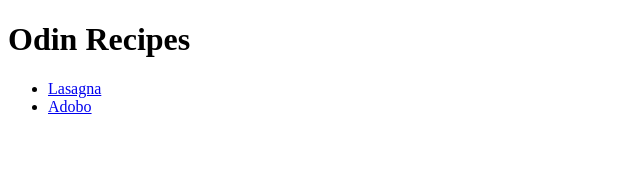
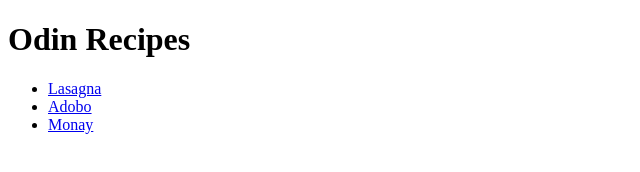
Before and after one commit to jomig11/odin-recipes, a plain HTML site: page index.html in a window 1280 px wide. Shown: the full height of the page, 0-640 px from the left. Drawn offline with Linux system fonts and the light colour scheme.

Commit message:
Add link to monay.html

```diff
--- a/index.html
+++ b/index.html
@@ -11,7 +11,7 @@
     <ul>
         <li><a href="./recipes/lasagna.html">Lasagna</a></li>
         <li><a href="./recipes/adobo.html">Adobo</a></li>
+        <li><a href="./recipes/monay.html">Monay</a></li>
     </ul>
-
 </body>
 </html>
```
